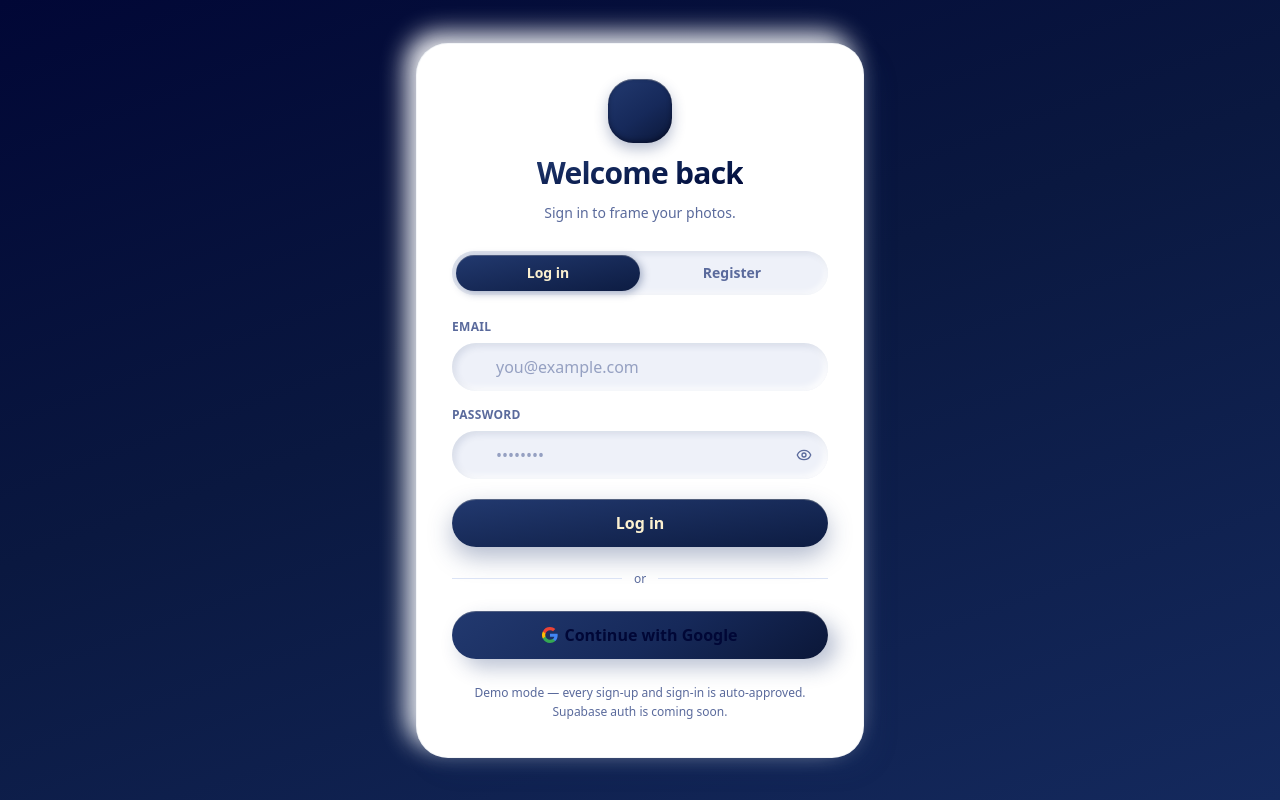
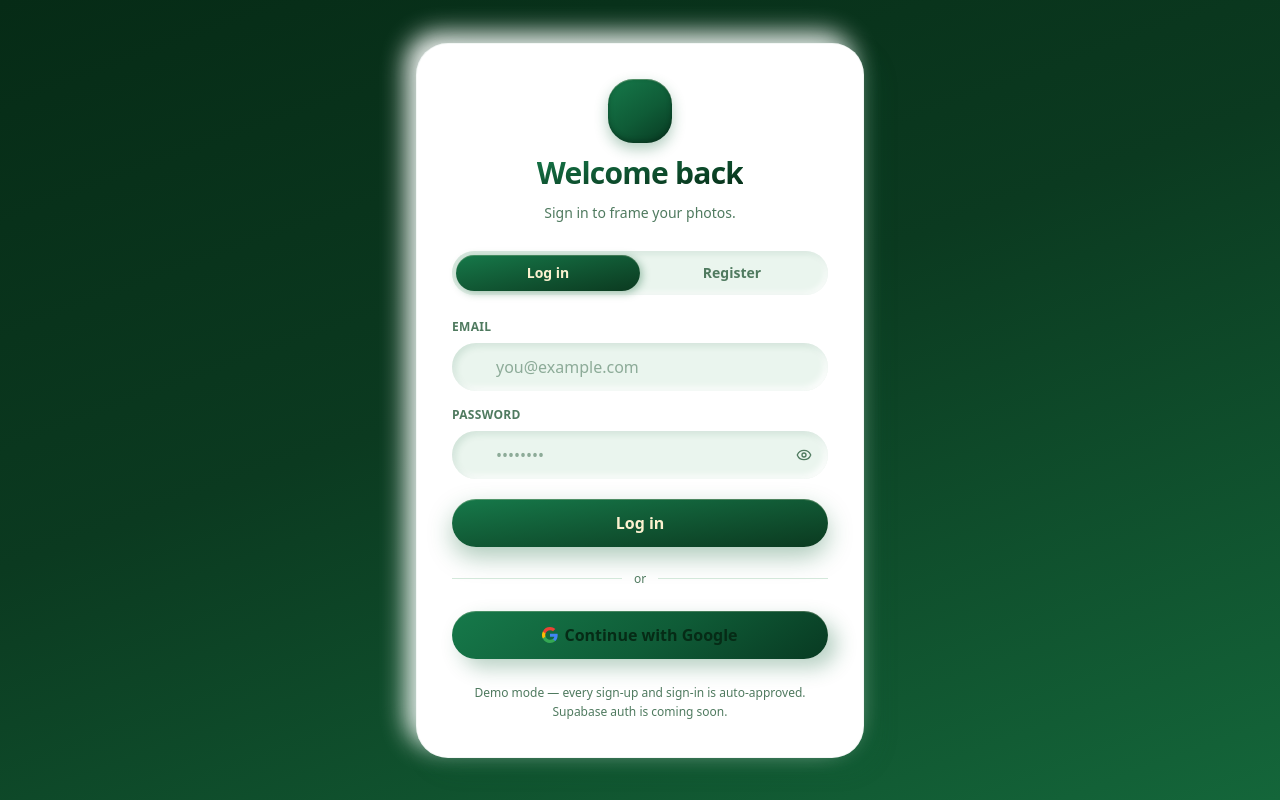
Before and after one commit to TEMTHERACOON/PiTech, a React (Vite) app: page / in a window 1280 px wide. Built offline with nearby package versions, Linux system fonts and the light colour scheme; some icons are missing.

Commit message:
Shift theme from navy to forest-green accents on white

```diff
--- a/src/App.tsx
+++ b/src/App.tsx
@@ -91,7 +91,7 @@ function Workspace() {
   return (
     <main className="flex min-h-screen w-full flex-col bg-white text-foreground">
       {/* Header — fixed to the top of the viewport */}
-      <header className="fixed inset-x-0 top-0 z-50 border-b border-[#dbe3f5] bg-white/90 backdrop-blur-md">
+      <header className="fixed inset-x-0 top-0 z-50 border-b border-[#d3e8da] bg-white/90 backdrop-blur-md">
         <div className="mx-auto w-full max-w-6xl px-4 py-3 sm:px-6 sm:py-4">
           <SiteHeader activeTab={tab} onTabChange={setTab} />
         </div>
@@ -127,7 +127,7 @@ function Workspace() {
       </div>
 
       {/* Footer — fixed to the bottom of the viewport */}
-      <footer className="fixed inset-x-0 bottom-0 z-40 border-t border-[#dbe3f5] bg-white/90 backdrop-blur-md">
+      <footer className="fixed inset-x-0 bottom-0 z-40 border-t border-[#d3e8da] bg-white/90 backdrop-blur-md">
         <SiteFooter />
       </footer>
     </main>
--- a/src/components/action-buttons.tsx
+++ b/src/components/action-buttons.tsx
@@ -120,7 +120,7 @@ export function ActionButtons({
               onClick={onClick}
               disabled={disabled}
             >
-              <span className="flex h-9 w-9 shrink-0 items-center justify-center rounded-xl bg-white/95 shadow-[0_3px_8px_rgba(0,2,20,0.3)]">
+              <span className="flex h-9 w-9 shrink-0 items-center justify-center rounded-xl bg-white/95 shadow-[0_3px_8px_rgba(4,32,18,0.3)]">
                 <Icon size={22} />
               </span>
               <span className="text-base font-medium">{label}</span>
--- a/src/components/auth-screen.tsx
+++ b/src/components/auth-screen.tsx
@@ -8,7 +8,7 @@ import { Camera3D, Lock3D, Mail3D } from "@/components/icons-3d"
 type Mode = "signin" | "signup"
 
 const fieldClasses =
-  "h-12 w-full rounded-2xl border-0 bg-[#eef1f9] pl-11 pr-11 text-foreground shadow-[inset_3px_3px_7px_rgba(34,57,111,0.12),inset_-3px_-3px_7px_rgba(255,255,255,0.95)] outline-none transition-shadow placeholder:text-muted-foreground/60 focus-visible:shadow-[inset_2px_2px_5px_rgba(34,57,111,0.1),inset_-2px_-2px_5px_rgba(255,255,255,0.95),0_0_0_2px_rgba(34,57,111,0.35)]"
+  "h-12 w-full rounded-2xl border-0 bg-[#eaf5ee] pl-11 pr-11 text-foreground shadow-[inset_3px_3px_7px_rgba(20,102,58,0.12),inset_-3px_-3px_7px_rgba(255,255,255,0.95)] outline-none transition-shadow placeholder:text-muted-foreground/60 focus-visible:shadow-[inset_2px_2px_5px_rgba(20,102,58,0.1),inset_-2px_-2px_5px_rgba(255,255,255,0.95),0_0_0_2px_rgba(20,102,58,0.35)]"
 
 export function AuthScreen() {
   const { signIn, signUp, signInWithGoogle } = useAuth()
@@ -59,7 +59,7 @@ export function AuthScreen() {
           >
             <Camera3D size={34} />
           </motion.span>
-          <h1 className="bg-gradient-to-br from-[#22396f] to-[#010736] bg-clip-text text-2xl font-bold tracking-tight text-transparent sm:text-3xl">
+          <h1 className="bg-gradient-to-br from-[#16794a] to-[#062b16] bg-clip-text text-2xl font-bold tracking-tight text-transparent sm:text-3xl">
             {isSignup ? "Create your account" : "Welcome back"}
           </h1>
           <p className="text-sm font-medium text-muted-foreground">
@@ -67,7 +67,7 @@ export function AuthScreen() {
           </p>
         </div>
 
-        <div className="mt-7 flex rounded-2xl bg-[#eef1f9] p-1 shadow-[inset_2px_2px_6px_rgba(34,57,111,0.12),inset_-2px_-2px_6px_rgba(255,255,255,0.95)]">
+        <div className="mt-7 flex rounded-2xl bg-[#eaf5ee] p-1 shadow-[inset_2px_2px_6px_rgba(20,102,58,0.12),inset_-2px_-2px_6px_rgba(255,255,255,0.95)]">
           {(["signin", "signup"] as const).map((value) => (
             <button
               key={value}
@@ -79,7 +79,7 @@ export function AuthScreen() {
                 <motion.span
                   layoutId="auth-tab"
                   transition={{ type: "spring", stiffness: 320, damping: 28 }}
-                  className="absolute inset-0 rounded-xl bg-gradient-to-br from-[#22396f] to-[#0d1c42] shadow-[2px_2px_8px_rgba(34,57,111,0.4),inset_0_1px_0_rgba(252,241,208,0.2)]"
+                  className="absolute inset-0 rounded-xl bg-gradient-to-br from-[#16794a] to-[#0b3a20] shadow-[2px_2px_8px_rgba(20,102,58,0.4),inset_0_1px_0_rgba(252,241,208,0.2)]"
                 />
               )}
               <span
@@ -150,7 +150,7 @@ export function AuthScreen() {
           <Button
             type="submit"
             disabled={isBusy}
-            className="mt-1 h-12 w-full cursor-pointer rounded-2xl border-0 bg-gradient-to-br from-[#22396f] to-[#0d1c42] text-base font-semibold text-[#fcf1d0] shadow-[0_10px_24px_rgba(34,57,111,0.35),inset_0_1px_0_rgba(252,241,208,0.25)] transition-all hover:brightness-110 hover:shadow-[0_6px_16px_rgba(34,57,111,0.3),inset_0_1px_0_rgba(252,241,208,0.25)] active:brightness-95 disabled:pointer-events-none disabled:opacity-60"
+            className="mt-1 h-12 w-full cursor-pointer rounded-2xl border-0 bg-gradient-to-br from-[#16794a] to-[#0b3a20] text-base font-semibold text-[#fcf1d0] shadow-[0_10px_24px_rgba(20,102,58,0.35),inset_0_1px_0_rgba(252,241,208,0.25)] transition-all hover:brightness-110 hover:shadow-[0_6px_16px_rgba(20,102,58,0.3),inset_0_1px_0_rgba(252,241,208,0.25)] active:brightness-95 disabled:pointer-events-none disabled:opacity-60"
           >
             {isBusy ? (
               <>
@@ -164,9 +164,9 @@ export function AuthScreen() {
         </form>
 
         <div className="mt-6 flex items-center gap-3">
-          <span className="h-px flex-1 bg-[#dbe3f5]" />
+          <span className="h-px flex-1 bg-[#d3e8da]" />
           <span className="text-xs font-medium text-muted-foreground">or</span>
-          <span className="h-px flex-1 bg-[#dbe3f5]" />
+          <span className="h-px flex-1 bg-[#d3e8da]" />
         </div>
 
         <Button
--- a/src/components/gallery-panel.tsx
+++ b/src/components/gallery-panel.tsx
@@ -110,7 +110,7 @@ export function GalleryPanel({
             Stored on this device only.
           </p>
         </div>
-        <p className="text-sm font-semibold text-[#22396f]">
+        <p className="text-sm font-semibold text-[#16794a]">
           {photos.length} / {MAX_PHOTOS_PER_DEVICE} photos
         </p>
       </div>
@@ -127,7 +127,7 @@ export function GalleryPanel({
             animate={{ opacity: 1, height: "auto" }}
             exit={{ opacity: 0, height: 0 }}
             role="status"
-            className="text-sm font-semibold text-[#22396f]"
+            className="text-sm font-semibold text-[#16794a]"
           >
             {notice}
           </motion.p>
--- a/src/components/photo-frame.tsx
+++ b/src/components/photo-frame.tsx
@@ -8,7 +8,7 @@ type PhotoFrameProps = {
 export function PhotoFrame({ photo, className = "" }: PhotoFrameProps) {
   return (
     <div
-      className={`neumorphic-frame relative aspect-square w-full overflow-hidden rounded-[2rem] border-[8px] border-[#0d1c42] transition-all duration-300 ease-out hover:scale-[1.01] active:scale-[0.99] sm:rounded-[2.5rem] ${className}`}
+      className={`neumorphic-frame relative aspect-square w-full overflow-hidden rounded-[2rem] border-[8px] border-[#0b3a20] transition-all duration-300 ease-out hover:scale-[1.01] active:scale-[0.99] sm:rounded-[2.5rem] ${className}`}
     >
       {photo ? (
         <img
--- a/src/components/site-header.tsx
+++ b/src/components/site-header.tsx
@@ -30,7 +30,7 @@ export function SiteHeader({ activeTab, onTabChange }: SiteHeaderProps) {
             <Camera3D size={26} />
           </span>
           <div className="flex flex-col text-left leading-tight">
-            <span className="bg-gradient-to-br from-[#22396f] to-[#010736] bg-clip-text text-xl font-bold tracking-tight text-transparent sm:text-2xl">
+            <span className="bg-gradient-to-br from-[#16794a] to-[#062b16] bg-clip-text text-xl font-bold tracking-tight text-transparent sm:text-2xl">
               PiTech
             </span>
             <span className="text-xs font-medium text-muted-foreground sm:text-sm">
@@ -54,7 +54,7 @@ export function SiteHeader({ activeTab, onTabChange }: SiteHeaderProps) {
       <div className="flex flex-col-reverse items-stretch gap-4 sm:flex-row sm:items-center sm:justify-between lg:justify-end">
         <nav
           aria-label="Sections"
-          className="flex rounded-2xl bg-[#eef1f9] p-1 shadow-[inset_2px_2px_6px_rgba(34,57,111,0.14),inset_-2px_-2px_6px_rgba(255,255,255,0.95)]"
+          className="flex rounded-2xl bg-[#eaf5ee] p-1 shadow-[inset_2px_2px_6px_rgba(20,102,58,0.14),inset_-2px_-2px_6px_rgba(255,255,255,0.95)]"
         >
           {TABS.map(({ id, label, Icon }) => {
             const isActive = activeTab === id
@@ -70,7 +70,7 @@ export function SiteHeader({ activeTab, onTabChange }: SiteHeaderProps) {
                   <motion.span
                     layoutId="header-tab"
                     transition={{ type: "spring", stiffness: 320, damping: 28 }}
-                    className="absolute inset-0 rounded-xl bg-gradient-to-br from-[#22396f] to-[#0d1c42] shadow-[2px_2px_8px_rgba(34,57,111,0.4),inset_0_1px_0_rgba(252,241,208,0.2)]"
+                    className="absolute inset-0 rounded-xl bg-gradient-to-br from-[#16794a] to-[#0b3a20] shadow-[2px_2px_8px_rgba(20,102,58,0.4),inset_0_1px_0_rgba(252,241,208,0.2)]"
                   />
                 )}
                 <span
--- a/src/index.css
+++ b/src/index.css
@@ -6,58 +6,58 @@
 @custom-variant dark (&:is(.dark *));
 
 :root {
-    /* Color Hunt #010736 / #0d1c42 / #22396f / #fcf1d0 — navy accents on white */
+    /* Green accents on white — forest / emerald ramp with cream */
     --background: #ffffff;
-    --foreground: #010736;
+    --foreground: #062b16;
     --card: #ffffff;
-    --card-foreground: #010736;
+    --card-foreground: #062b16;
     --popover: #ffffff;
-    --popover-foreground: #010736;
-    --primary: #0d1c42;
+    --popover-foreground: #062b16;
+    --primary: #0b3a20;
     --primary-foreground: #fcf1d0;
-    --secondary: #eef1f9;
-    --secondary-foreground: #0d1c42;
-    --muted: #eef1f9;
-    --muted-foreground: #5a6a9c;
-    --accent: #dbe3f5;
-    --accent-foreground: #0d1c42;
-    --destructive: #d1435b;
-    --border: #dbe3f5;
-    --input: #dbe3f5;
-    --ring: #22396f;
-    --chart-1: #22396f;
-    --chart-2: #0d1c42;
-    --chart-3: #010736;
-    --chart-4: #dbe3f5;
+    --secondary: #eaf5ee;
+    --secondary-foreground: #0b3a20;
+    --muted: #eaf5ee;
+    --muted-foreground: #4f7a5f;
+    --accent: #d3e8da;
+    --accent-foreground: #0b3a20;
+    --destructive: #c7495a;
+    --border: #d3e8da;
+    --input: #d3e8da;
+    --ring: #16794a;
+    --chart-1: #16794a;
+    --chart-2: #0b3a20;
+    --chart-3: #062b16;
+    --chart-4: #d3e8da;
     --chart-5: #fcf1d0;
     --radius: 0.875rem;
 
-    /* PiTech brand tokens — Color Hunt 0107360d1c4222396ffcf1d0 */
-    --brand-ink: #010736;
-    --brand-navy: #0d1c42;
-    --brand-indigo: #22396f;
+    /* PiTech brand tokens — forest green ramp */
+    --brand-ink: #062b16;
+    --brand-green: #0b3a20;
+    --brand-emerald: #16794a;
     --brand-cream: #fcf1d0;
 
     /* Gradient stops */
-    --grad-navy: linear-gradient(145deg, #22396f 0%, #16295a 55%, #0b1738 100%);
-    --grad-navy-strong: linear-gradient(145deg, #22396f 0%, #0d1c42 60%, #010736 100%);
-    --grad-page: linear-gradient(160deg, #010736 0%, #0a1840 45%, #14295d 100%);
+    --grad-green: linear-gradient(145deg, #16794a 0%, #0f5c37 55%, #083a22 100%);
+    --grad-green-strong: linear-gradient(145deg, #16794a 0%, #0b3a20 60%, #062b16 100%);
+    --grad-page: linear-gradient(160deg, #062b16 0%, #0b3a20 45%, #14663a 100%);
 
     /* Light neomorphic shadows on a white surface */
-    --shadow-dark: rgba(34, 57, 111, 0.22);
+    --shadow-dark: rgba(20, 102, 58, 0.22);
     --shadow-light: rgba(255, 255, 255, 0.95);
 }
 
 @theme {
     --font-sans: 'Noto Sans Variable', ui-sans-serif, system-ui, sans-serif;
-    --color-brand: #010736;
-    --color-brand-navy: #0d1c42;
-    --color-brand-indigo: #22396f;
+    --color-brand: #062b16;
+    --color-brand-green: #0b3a20;
+    --color-brand-emerald: #16794a;
     --color-brand-cream: #fcf1d0;
-    --shadow-brand: 0 18px 40px -20px rgba(34, 57, 111, 0.35);
-    --shadow-brand-sm: 0 10px 22px -14px rgba(34, 57, 111, 0.3);
-    --shadow-brand-lg: 0 30px 60px -26px rgba(34, 57, 111, 0.4);
-    --shadow-frame: 0 24px 52px -22px rgba(34, 57, 111, 0.32);
+    --shadow-brand: 0 18px 40px -20px rgba(20, 102, 58, 0.35);
+    --shadow-brand-sm: 0 10px 22px -14px rgba(20, 102, 58, 0.3);
+    --shadow-brand-lg: 0 30px 60px -26px rgba(20, 102, 58, 0.4);
+    --shadow-frame: 0 24px 52px -22px rgba(20, 102, 58, 0.32);
 }
 
 /* Neomorphic surfaces — soft light shadows on white. */
@@ -66,7 +66,7 @@
     box-shadow:
         10px 10px 24px var(--shadow-dark),
         -10px -10px 24px var(--shadow-light),
-        inset 0 0 0 1px rgba(34, 57, 111, 0.05);
+        inset 0 0 0 1px rgba(20, 102, 58, 0.05);
 }
 
 @utility neumorphic-frame {
@@ -74,63 +74,63 @@
     box-shadow:
         16px 16px 36px var(--shadow-dark),
         -16px -16px 34px var(--shadow-light),
-        inset 0 0 0 1px rgba(34, 57, 111, 0.05);
+        inset 0 0 0 1px rgba(20, 102, 58, 0.05);
 }
 
-/* Buttons carry the navy gradient. */
+/* Buttons carry the green gradient. */
 @utility neumorphic-button {
-    background: var(--grad-navy);
+    background: var(--grad-green);
     color: #fcf1d0;
     box-shadow:
-        9px 9px 20px rgba(34, 57, 111, 0.3),
+        9px 9px 20px rgba(20, 102, 58, 0.3),
         -6px -6px 16px rgba(255, 255, 255, 0.95),
         inset 0 1px 0 rgba(252, 241, 208, 0.22);
 }
 
-/* Icon pod — navy gradient tile for the 3D icons. */
+/* Icon pod — green gradient tile for the 3D icons. */
 @utility icon-3d {
-    background: var(--grad-navy);
+    background: var(--grad-green);
     box-shadow:
         inset 0 1px 0 rgba(252, 241, 208, 0.28),
-        inset 0 -2px 5px rgba(0, 2, 20, 0.45),
-        0 6px 14px rgba(34, 57, 111, 0.32);
+        inset 0 -2px 5px rgba(4, 32, 18, 0.45),
+        0 6px 14px rgba(20, 102, 58, 0.32);
 }
 
 @utility icon-3d-soft {
-    background: var(--grad-navy);
+    background: var(--grad-green);
     box-shadow:
         inset 0 1px 0 rgba(252, 241, 208, 0.22),
-        0 4px 10px rgba(34, 57, 111, 0.28);
+        0 4px 10px rgba(20, 102, 58, 0.28);
 }
 
 @layer utilities {
     .neumorphic-button:hover:not(:disabled) {
         box-shadow:
-            5px 5px 12px rgba(34, 57, 111, 0.28),
+            5px 5px 12px rgba(20, 102, 58, 0.28),
             -4px -4px 11px rgba(255, 255, 255, 0.95),
             inset 0 1px 0 rgba(252, 241, 208, 0.3);
     }
 
     .neumorphic-button:active:not(:disabled) {
         box-shadow:
-            inset 5px 5px 12px rgba(0, 2, 20, 0.5),
-            inset -4px -4px 11px rgba(64, 94, 170, 0.25);
+            inset 5px 5px 12px rgba(4, 32, 18, 0.5),
+            inset -4px -4px 11px rgba(46, 150, 102, 0.25);
     }
 
     .neumorphic-frame:hover {
         box-shadow:
-            20px 20px 44px rgba(34, 57, 111, 0.28),
+            20px 20px 44px rgba(20, 102, 58, 0.28),
             -20px -20px 42px rgba(255, 255, 255, 0.95),
-            inset 0 0 0 1px rgba(34, 57, 111, 0.05);
+            inset 0 0 0 1px rgba(20, 102, 58, 0.05);
     }
 
     .neumorphic-frame:active {
         box-shadow:
-            inset 12px 12px 26px rgba(34, 57, 111, 0.24),
+            inset 12px 12px 26px rgba(20, 102, 58, 0.24),
             inset -10px -10px 24px rgba(255, 255, 255, 0.9);
     }
 
-    /* Page backdrop — navy gradient (auth screen and chrome accents). */
+    /* Page backdrop — green gradient (auth screen and chrome accents). */
     .app-backdrop {
         background: var(--grad-page);
     }
```
Also changed, not shown: 1 other file (tests, documents, lock files or other folders).
